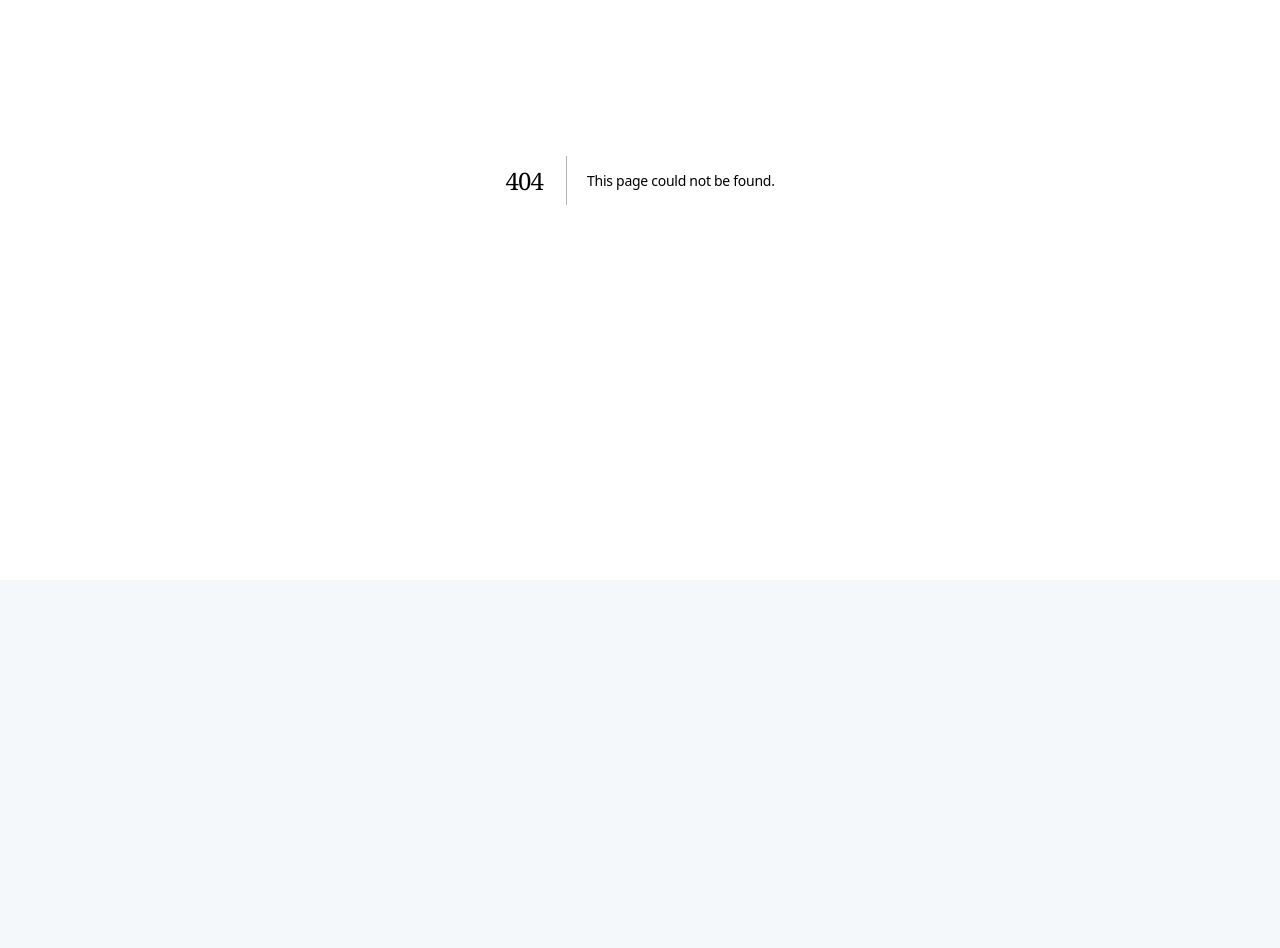
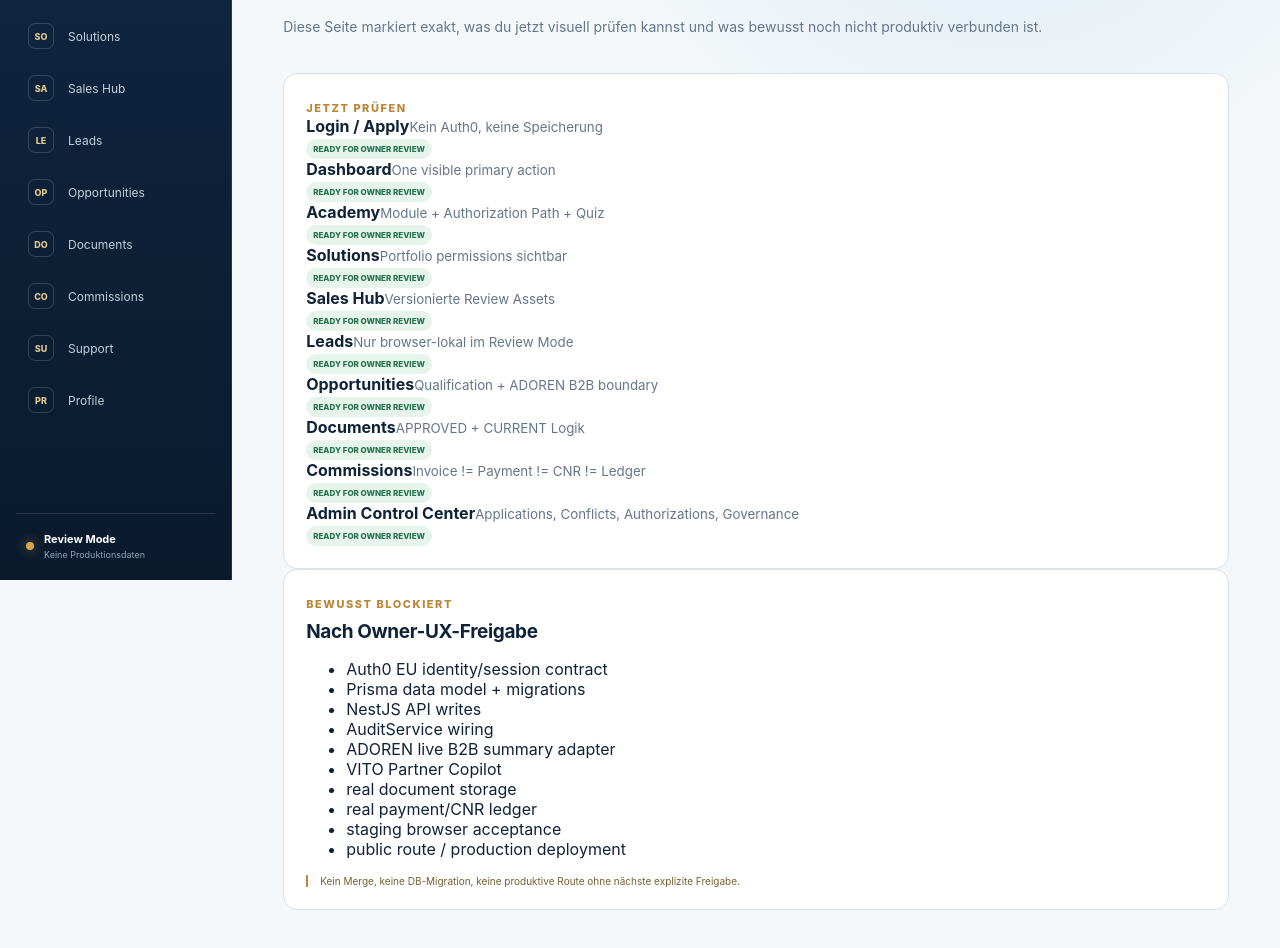
Before and after one commit to lavolpeofficial/vito-platform, a Next.js app in the folder apps/partner-portal/: page /review in a window 1280 px wide. Before the commit this address had no page. Shown: the part 220-1168 px from the top of the page. Before the commit the page ends 800 px from the top, so only its background shows below. Built offline with nearby package versions, Linux system fonts and the light colour scheme.

Commit message:
feat(partner-portal): add apps/partner-portal/app/(portal)/review/page.tsx

```diff
--- /dev/null
+++ b/apps/partner-portal/app/(portal)/review/page.tsx
@@ -0,0 +1,37 @@
+const areas = [
+  ['Login / Apply', 'READY FOR OWNER REVIEW', 'Kein Auth0, keine Speicherung'],
+  ['Dashboard', 'READY FOR OWNER REVIEW', 'One visible primary action'],
+  ['Academy', 'READY FOR OWNER REVIEW', 'Module + Authorization Path + Quiz'],
+  ['Solutions', 'READY FOR OWNER REVIEW', 'Portfolio permissions sichtbar'],
+  ['Sales Hub', 'READY FOR OWNER REVIEW', 'Versionierte Review Assets'],
+  ['Leads', 'READY FOR OWNER REVIEW', 'Nur browser-lokal im Review Mode'],
+  ['Opportunities', 'READY FOR OWNER REVIEW', 'Qualification + ADOREN B2B boundary'],
+  ['Documents', 'READY FOR OWNER REVIEW', 'APPROVED + CURRENT Logik'],
+  ['Commissions', 'READY FOR OWNER REVIEW', 'Invoice != Payment != CNR != Ledger'],
+  ['Admin Control Center', 'READY FOR OWNER REVIEW', 'Applications, Conflicts, Authorizations, Governance'],
+];
+
+const blocked = [
+  'Auth0 EU identity/session contract',
+  'Prisma data model + migrations',
+  'NestJS API writes',
+  'AuditService wiring',
+  'ADOREN live B2B summary adapter',
+  'VITO Partner Copilot',
+  'real document storage',
+  'real payment/CNR ledger',
+  'staging browser acceptance',
+  'public route / production deployment',
+];
+
+export default function ReviewPage() {
+  return (
+    <>
+      <header className="page-head"><span className="eyebrow">Owner Control</span><h1>Review Checklist</h1><p>Diese Seite markiert exakt, was du jetzt visuell prüfen kannst und was bewusst noch nicht produktiv verbunden ist.</p></header>
+      <section className="review-grid">
+        <article className="panel"><span className="eyebrow">Jetzt prüfen</span><div className="review-list">{areas.map(([area,status,note])=><div key={area}><div><strong>{area}</strong><small>{note}</small></div><b className="stage stage-accepted">{status}</b></div>)}</div></article>
+        <article className="panel"><span className="eyebrow">Bewusst blockiert</span><h2>Nach Owner-UX-Freigabe</h2><ul className="learning-list">{blocked.map((item)=><li key={item}>{item}</li>)}</ul><div className="scope-guard">Kein Merge, keine DB-Migration, keine produktive Route ohne nächste explizite Freigabe.</div></article>
+      </section>
+    </>
+  );
+}
```
